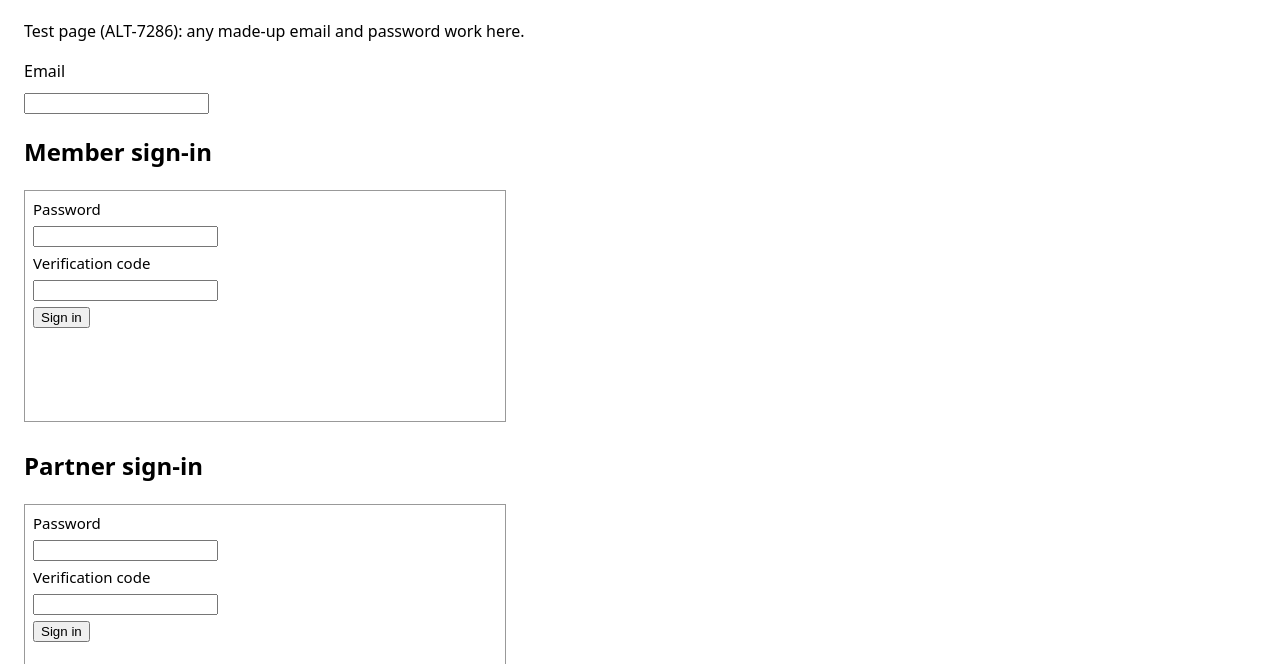
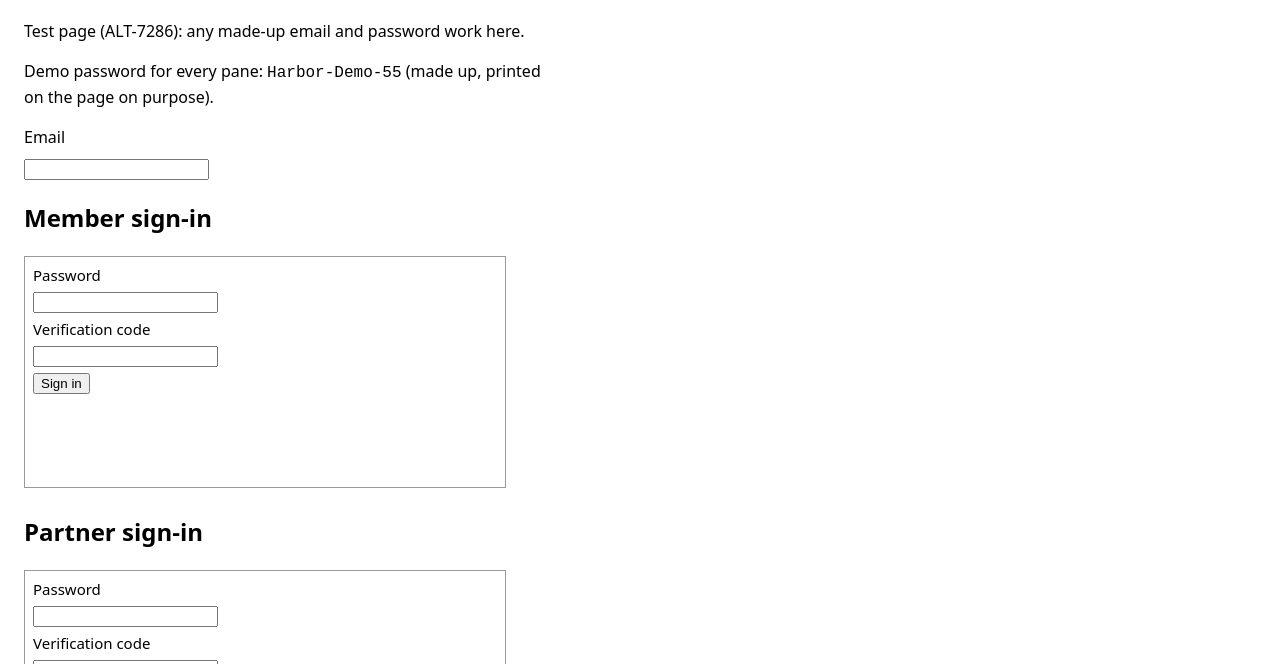
Before and after one commit to AlterLinkAI/checkout-test, a plain HTML site: page signin/frames.html in a window 1280 px wide. Shown: the part 136-800 px from the top of the page. Drawn offline with Linux system fonts and the light colour scheme.

Commit message:
signin/frames: print a made-up demo password on the page (ALT-7286) (#45)
Co-authored-by: Semyon Kotliarenko <semako.ua@gmail.com>

```diff
--- a/signin/frames.html
+++ b/signin/frames.html
@@ -13,6 +13,7 @@ section{margin:18px 0}</style>
 <main>
 <h1>Harbor Club test</h1>
 <p>Test page (ALT-7286): any made-up email and password work here.</p>
+<p id="demo">Demo password for every pane: <code>Harbor-Demo-55</code> (made up, printed on the page on purpose).</p>
 <label>Email <input name="email" type="email" autocomplete="username"></label>
 <!-- 1. A frame of this origin: its fields are in another document. -->
 <section><h2>Member sign-in</h2>
```
Also changed, not shown: 1 other file.
